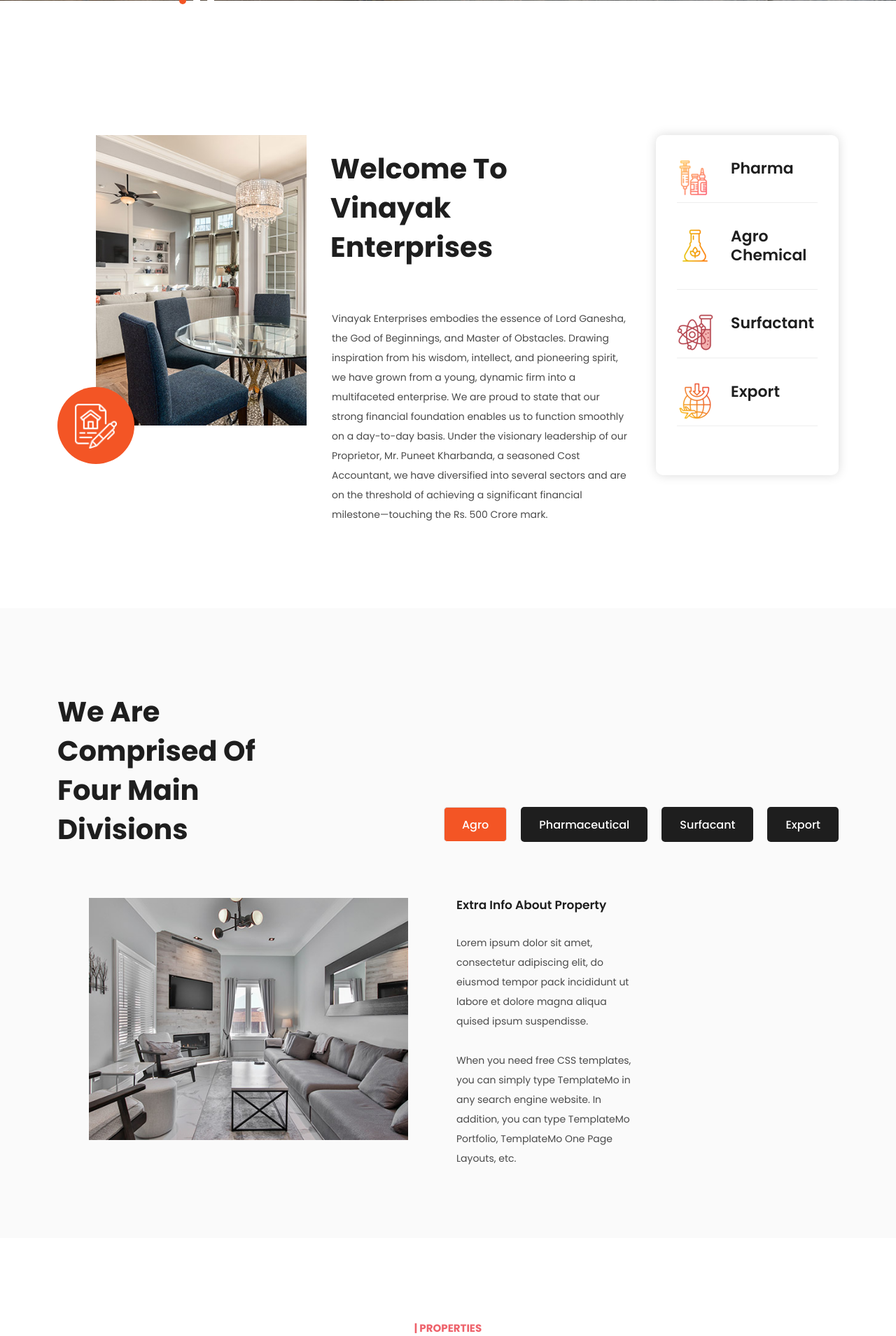
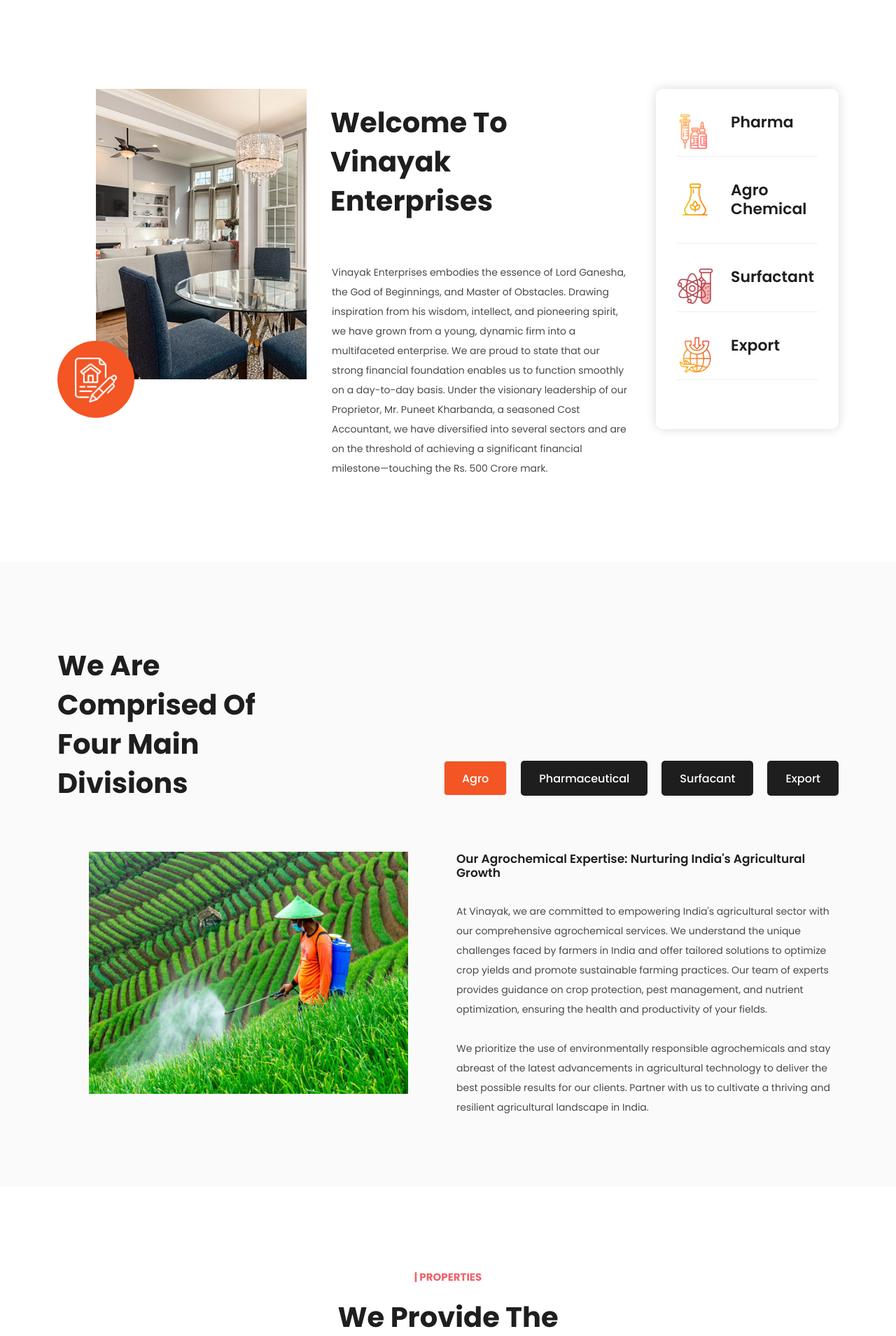
Before and after one commit to d-pamneja/Vinayak_Enterprises, a PHP site: page / in a window 1280 px wide. Shown: the part 993-2902 px from the top of the page at 70% size. Run offline with PHP 8.4, Linux system fonts and the light colour scheme.

Commit message:
home page content 2

```diff
--- a/assets/css/templatemo-villa-agency.css
+++ b/assets/css/templatemo-villa-agency.css
@@ -783,6 +783,10 @@
     background-image: url(../images/banner-03.jpg);
 }
 
+.main-banner .item-4 {
+    background-image: url(../images/banner-01.jpg);
+}
+
 .main-banner .item span.category {
     background-color: #fff;
     color: #1e1e1e;
--- a/home/grid3.php
+++ b/home/grid3.php
@@ -38,15 +38,12 @@
                                 <div class="row">
 
                                     <div class="col-lg-6">
-                                        <img src="assets/images/deal-01.jpg" alt="">
+                                        <img src="assets/images/agrochem-home-1.jpeg" alt="">
                                     </div>
-                                    <div class="col-lg-3">
-                                        <h4>Extra Info About Property</h4>
-                                        <p>Lorem ipsum dolor sit amet, consectetur adipiscing elit, do eiusmod tempor
-                                            pack incididunt ut labore et dolore magna aliqua quised ipsum suspendisse.
-                                            <br><br>When you need free CSS templates, you can simply type TemplateMo in
-                                            any search engine website. In addition, you can type TemplateMo Portfolio,
-                                            TemplateMo One Page Layouts, etc.
+                                    <div class="col-lg-6">
+                                        <h4>Our Agrochemical Expertise: Nurturing India's Agricultural Growth</h4>
+                                        <p>
+                                            At Vinayak, we are committed to empowering India's agricultural sector with our comprehensive agrochemical services. We understand the unique challenges faced by farmers in India and offer tailored solutions to optimize crop yields and promote sustainable farming practices. Our team of experts provides guidance on crop protection, pest management, and nutrient optimization, ensuring the health and productivity of your fields. <br><br>We prioritize the use of environmentally responsible agrochemicals and stay abreast of the latest advancements in agricultural technology to deliver the best possible results for our clients. Partner with us to cultivate a thriving and resilient agricultural landscape in India.
                                         </p>
                                     </div>
                                 </div>
@@ -56,15 +53,13 @@
                                 <div class="row">
 
                                     <div class="col-lg-6">
-                                        <img src="assets/images/deal-02.jpg" alt="">
+                                        <img src="assets/images/pharma-home-1.jpeg" alt="">
                                     </div>
-                                    <div class="col-lg-3">
-                                        <h4>Detail Info About Villa</h4>
-                                        <p>Lorem ipsum dolor sit amet, consectetur adipiscing elit, do eiusmod tempor
-                                            pack incididunt ut labore et dolore magna aliqua quised ipsum suspendisse.
-                                            <br><br>Swag fanny pack lyft blog twee. JOMO ethical copper
-                                            mug, succulents typewriter shaman DIY kitsch twee taiyaki fixie hella venmo
-                                            after messenger poutine next level humblebrag swag franzen.
+                                    <div class="col-lg-6">
+                                        <h4>Your Pharmaceutical Partner: Advancing Healthcare in India</h4>
+                                        <p>
+                                            We are dedicated to improving the health and well-being of India's population through our comprehensive pharmaceutical services. We offer a wide range of high-quality pharmaceutical products, ensuring access to essential medications for patients across the country. Our commitment to excellence extends beyond product distribution; we actively collaborate with healthcare professionals, researchers, and regulatory bodies to promote innovation and ensure the safety and efficacy of our offerings.
+                                            <br><br>With a focus on patient-centric care, we strive to make a positive impact on the lives of individuals and communities throughout India. Partner with us to build a healthier and more vibrant future for the nation.
                                         </p>
                                     </div>
                                 </div>
@@ -73,15 +68,13 @@
                                 <div class="row">
 
                                     <div class="col-lg-6">
-                                        <img src="assets/images/deal-02.jpg" alt="">
+                                        <img src="assets/images/surfacant-home-1.jpeg" alt="">
                                     </div>
-                                    <div class="col-lg-3">
-                                        <h4>Detail Info About Surfacant</h4>
-                                        <p>Lorem ipsum dolor sit amet, consectetur adipiscing elit, do eiusmod tempor
-                                            pack incididunt ut labore et dolore magna aliqua quised ipsum suspendisse.
-                                            <br><br>Swag fanny pack lyft blog twee. JOMO ethical copper
-                                            mug, succulents typewriter shaman DIY kitsch twee taiyaki fixie hella venmo
-                                            after messenger poutine next level humblebrag swag franzen.
+                                    <div class="col-lg-6">
+                                        <h4>Surfactant Solutions: Enhancing Performance Across Industries in India</h4>
+                                        <p>
+                                            Vinayak Enterprises' Surfactant Division, a leader in the surfactant industry since 1998, has leveraged its technical expertise and business acumen to establish a strong presence, particularly in North India's agriculture-dominant market. The division, led by Mr. Ankit Gulati, has achieved numerous awards and recognitions for its successful marketing and sales of Agro Surfactants. The company's strategic collaborations have further enhanced its capabilities and reach, driven by a commitment to continuous improvement and innovation.
+                                            <br><br>With a solid foundation and exciting opportunities on the horizon, the Surfactant Division is poised for continued success and growth, dedicated to providing high-quality surfactants and contributing to the industry's advancement.
                                         </p>
                                     </div>
                                 </div>
@@ -90,15 +83,13 @@
                                 <div class="row">
 
                                     <div class="col-lg-6">
-                                        <img src="assets/images/deal-03.jpg" alt="">
+                                        <img src="assets/images/export-home-1.jpeg" alt="">
                                     </div>
-                                    <div class="col-lg-3">
-                                        <h4>Extra Info About Export</h4>
-                                        <p>Lorem ipsum dolor sit amet, consectetur adipiscing elit, do eiusmod tempor
-                                            pack incididunt ut labore et dolore magna aliqua quised ipsum suspendisse.
-                                            <br><br>Swag fanny pack lyft blog twee. JOMO ethical copper
-                                            mug, succulents typewriter shaman DIY kitsch twee taiyaki fixie hella venmo
-                                            after messenger poutine next level humblebrag swag franzen.
+                                    <div class="col-lg-6">
+                                        <h4>Expanding Horizons: Our Global Export Initiatives</h4>
+                                        <p>
+                                            Vinayak Enterprises' Exports Division, targeting South East Asian, Middle Eastern, and Australian markets, embodies the company's global ambition. The focus on Australia, with its vast agricultural sector, led to the establishment of Vinayak Multinational, enabling the company to tailor its offerings to the specific needs of this market. With 16 products already registered and more in the pipeline, Vinayak Enterprises is well-positioned for significant growth in Australia.
+                                            <br><br>The company's strategic approach to global expansion, including thorough market research, regulatory compliance, and a commitment to quality, sets the stage for continued success in international markets. Partner with Vinayak Enterprises to access high-quality products and services that meet the needs of your region.
                                         </p>
                                     </div>
                                 </div>
--- a/home/main_slider.php
+++ b/home/main_slider.php
@@ -2,19 +2,21 @@
     <div class="owl-carousel owl-banner">
         <div class="item item-1">
             <div class="header-text">
-                <span class="category">Toronto, <em>Canada</em></span>
                 <h2>Hurry!<br>Get the Best Villa for you</h2>
             </div>
         </div>
         <div class="item item-2">
             <div class="header-text">
-                <span class="category">Melbourne, <em>Australia</em></span>
                 <h2>Be Quick!<br>Get the best villa in town</h2>
             </div>
         </div>
         <div class="item item-3">
             <div class="header-text">
-                <span class="category">Miami, <em>South Florida</em></span>
+                <h2>Act Now!<br>Get the highest level penthouse</h2>
+            </div>
+        </div>
+        <div class="item item-4">
+            <div class="header-text">
                 <h2>Act Now!<br>Get the highest level penthouse</h2>
             </div>
         </div>
```
Also changed, not shown: assets/images/agrochem-home-1.jpeg (added), assets/images/export-home-1.jpeg (added), assets/images/pharma-home-1.jpeg (added), assets/images/surfacant-home-1.jpeg (added), 1 other file.
